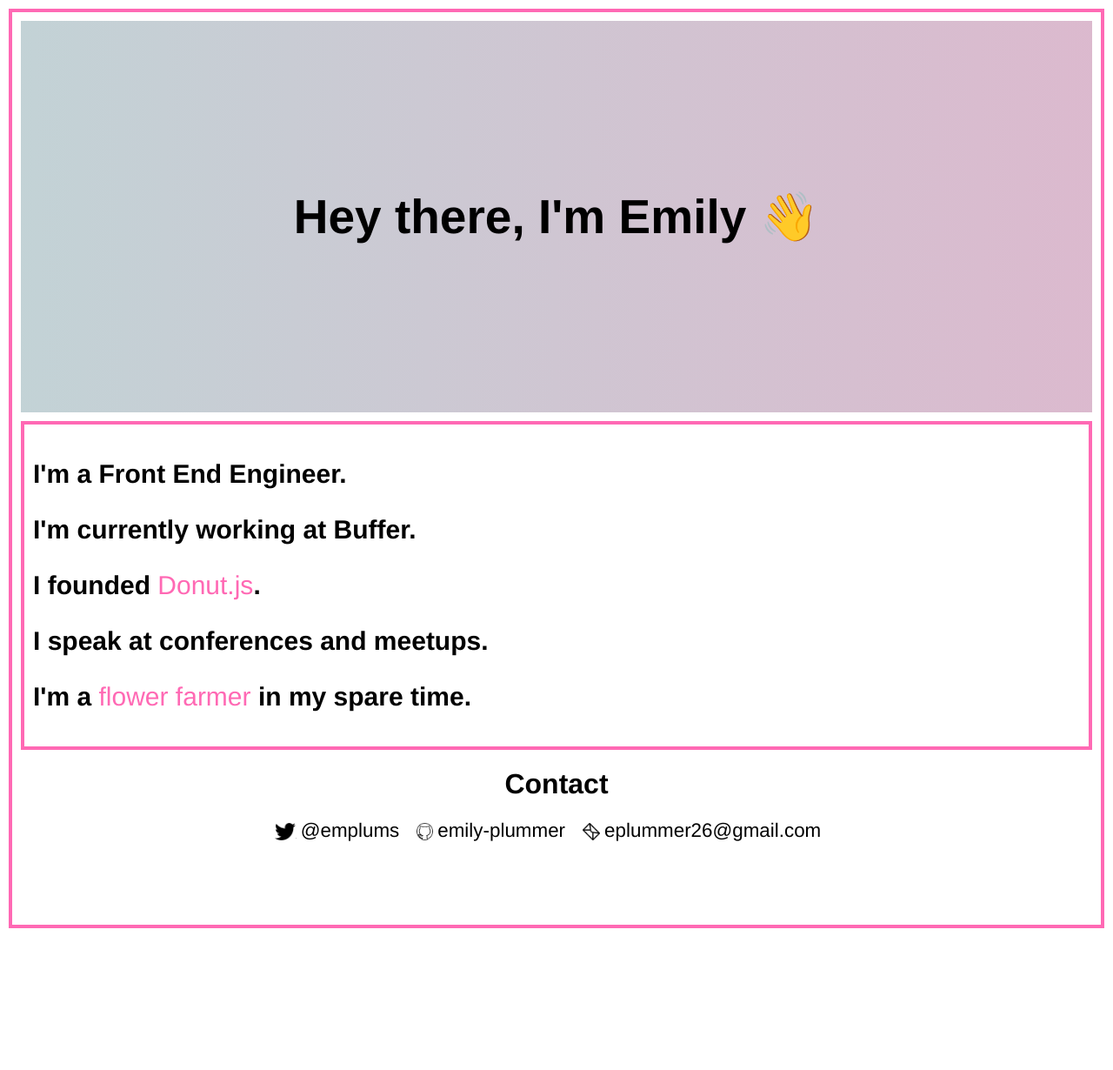
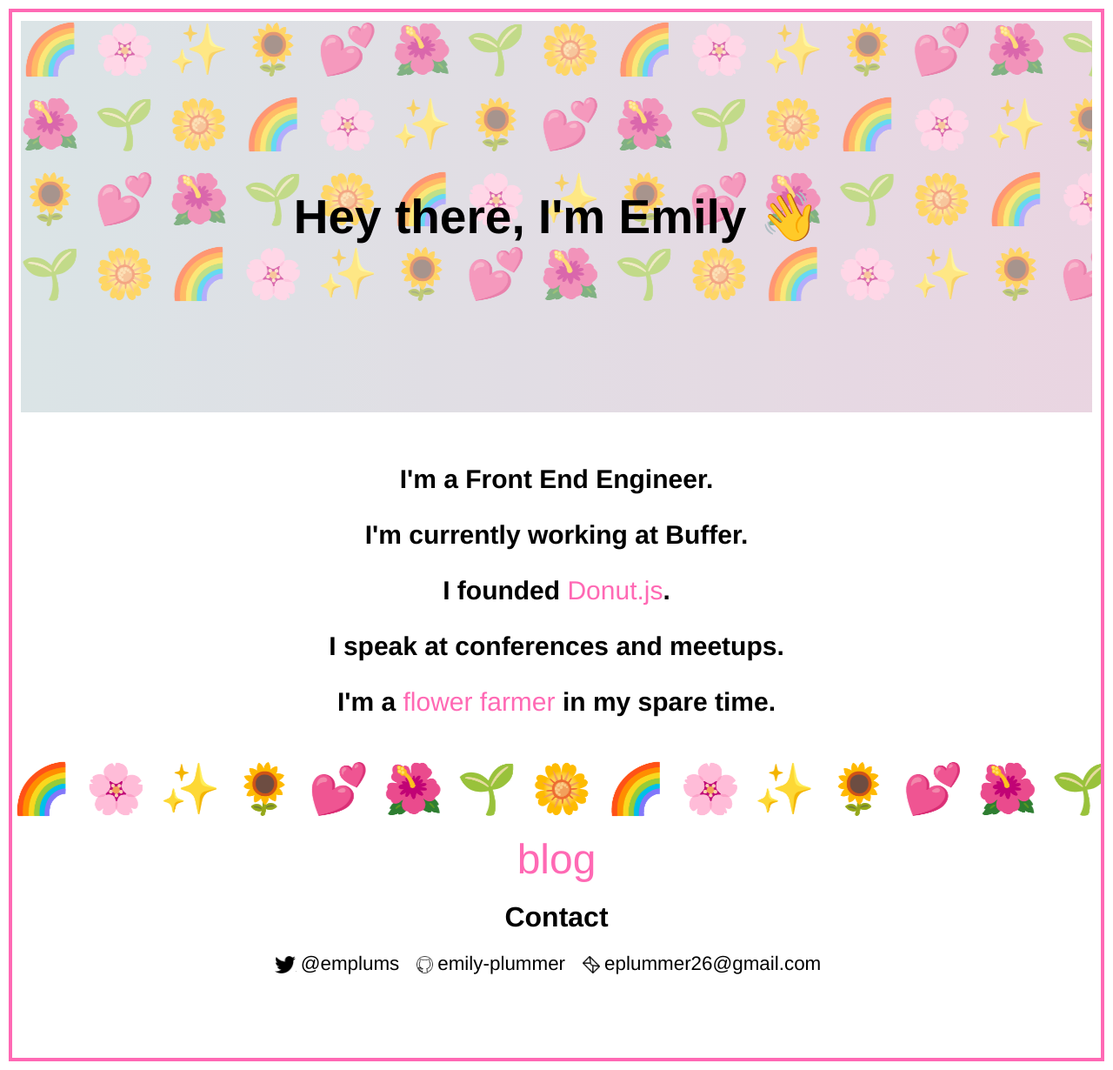
Before and after one commit to emplums/emily-plummer.github.io, a Jekyll site: the page index.html, which Jekyll copies as it is, in a window 1280 px wide. Shown: the whole page at 87% size. Built offline with Jekyll 4.4.1, drawn with Linux system fonts in a browser that asks for light colours; before the commit the page ends 1077 px from its top, so only the background shows below that.

Commit message:
make it funky

```diff
--- a/css/index.css
+++ b/css/index.css
@@ -11,17 +11,45 @@
   margin-right: 20px;
 }
 
+.blog-link {
+  font-size: 3rem;
+  display: block;
+  margin-top: auto;
+  margin-bottom: 10px;
+  text-align: center;
+}
+
+.marq {
+  font-size: 56px;
+  margin-bottom: 20px;
+  display: block;
+}
+
+.marq-container {
+  top: 0;
+  z-index: -1;
+  height: 100%;
+}
+
+.hero-cont {
+  display: flex;
+  align-items: center;
+  justify-content: center;
+}
+
 .hero {
   background: linear-gradient(269deg, #d7a9ec, #eca9c9, #a9ecde, #e7eca9);
   background-size: 800% 800%;
   height: 50vh;
   margin: 10px;
   display: flex;
+  flex-direction: column;
   justify-content: center;
   align-items: center;
   -webkit-animation: rainbow 30s ease infinite;
   -moz-animation: rainbow 30s ease infinite;
   animation: rainbow 30s ease infinite;
+  opacity: 0.6;
 }
 
 @-webkit-keyframes rainbow {
@@ -48,7 +76,11 @@
   height: 100%;
 }
 .title {
-	font-size: 55px;
+  font-size: 55px;
+  position: absolute;
+  z-index: 3;
+  text-align: center;
+  padding: 0;
   margin: 0;
 }
 
@@ -128,7 +160,7 @@
   font-size: 30px;
   padding: 10px;
   margin: 10px;
-  border: 4px solid hotpink;
+  text-align: center;
 }
 
 a, a:visited {
--- a/index.html
+++ b/index.html
@@ -9,8 +9,16 @@
     <link rel='shortcut icon' type='image/png' href='favicon.png'/>
   </head>
   <body>
-    <div class='hero'>
+    <div class='hero-cont'>
       <h1 class='title'>Hey there, I'm Emily 👋</h1>
+      <div class='hero'>
+        <div class='marq-container'>
+          <marquee class='marq' behavior='alternate'>🌈 🌸 ✨ 🌻 💕 🌺 🌱 🌼 🌈 🌸 ✨ 🌻 💕 🌺 🌱 🌼 🌈 🌸 ✨ 🌻 💕 🌺 🌱 🌼 🌈 🌸 ✨ 🌻 💕 🌺 🌱 🌼 🌈 🌸 ✨ 🌻 💕 🌺 🌱 🌼  </marquee>
+          <marquee class='marq' behavior='alternate'>🌺 🌱 🌼 🌈 🌸 ✨ 🌻 💕 🌺 🌱 🌼 🌈 🌸 ✨ 🌻 💕 🌺 🌱 🌼 🌈 🌸 ✨ 🌻 💕 🌺 🌱 🌼 🌈 🌸 ✨ 🌻 💕 🌺 🌱 🌼 🌈 🌸 ✨ 🌻 💕  </marquee>
+          <marquee class='marq' behavior='alternate'>🌻 💕 🌺 🌱 🌼 🌈 🌸 ✨ 🌻 💕 🌺 🌱 🌼 🌈 🌸 ✨ 🌻 💕 🌺 🌱 🌼 🌈 🌸 ✨ 🌻 💕 🌺 🌱 🌼 🌈 🌸 ✨ 🌻 💕 🌺 🌱 🌼 🌈 🌸 ✨  </marquee>
+          <marquee class='marq' behavior='alternate'>🌱 🌼 🌈 🌸 ✨ 🌻 💕 🌺 🌱 🌼 🌈 🌸 ✨ 🌻 💕 🌺 🌱 🌼 🌈 🌸 ✨ 🌻 💕 🌺 🌱 🌼 🌈 🌸 ✨ 🌻 💕 🌺 🌱 🌼 🌈 🌸 ✨ 🌻 💕 🌺  </marquee>
+        </div>
+      </div>
     </div>
     <div class='current'>
       <p>I'm a Front End Engineer.</p>
@@ -19,6 +27,10 @@
       <p>I speak at conferences and meetups.</p>
       <p>I'm a <a href="https://instagram.com/wittefarm">flower farmer</a> in my spare time.</p>
     </div>
+    <div>
+      <marquee class='marq' behavior='alternate'>🌈 🌸 ✨ 🌻 💕 🌺 🌱 🌼 🌈 🌸 ✨ 🌻 💕 🌺 🌱 🌼 🌈 🌸 ✨ 🌻 💕 🌺 🌱 🌼 🌈 🌸 ✨ 🌻 💕 🌺 🌱 🌼 🌈 🌸 ✨ 🌻 💕 🌺 🌱 🌼 </marquee>
+    </div>
+    <a class='blog-link' href='/blog'>blog</a>
 
     <div class='footer'>
       <h1>Contact</h1>
```
